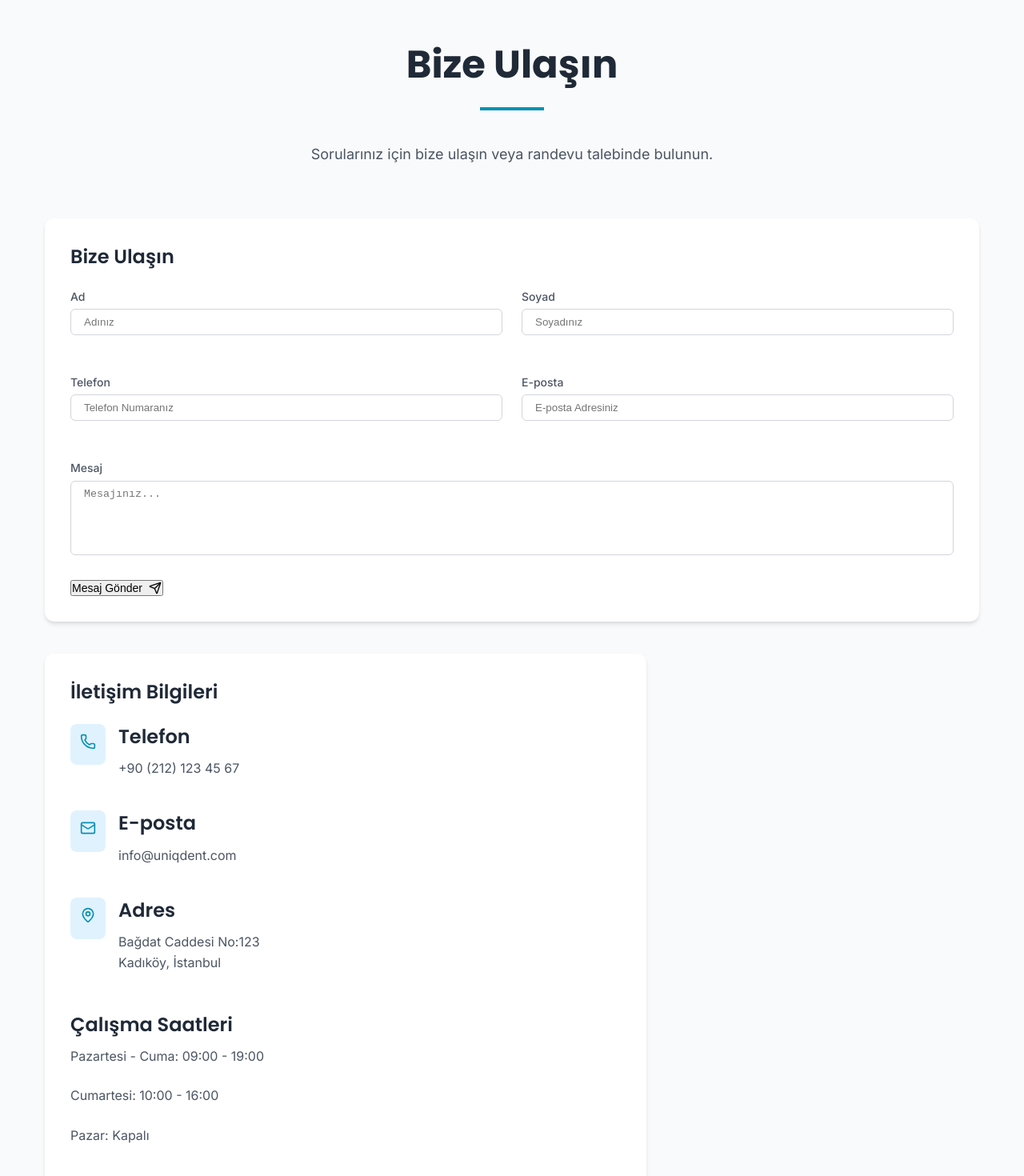
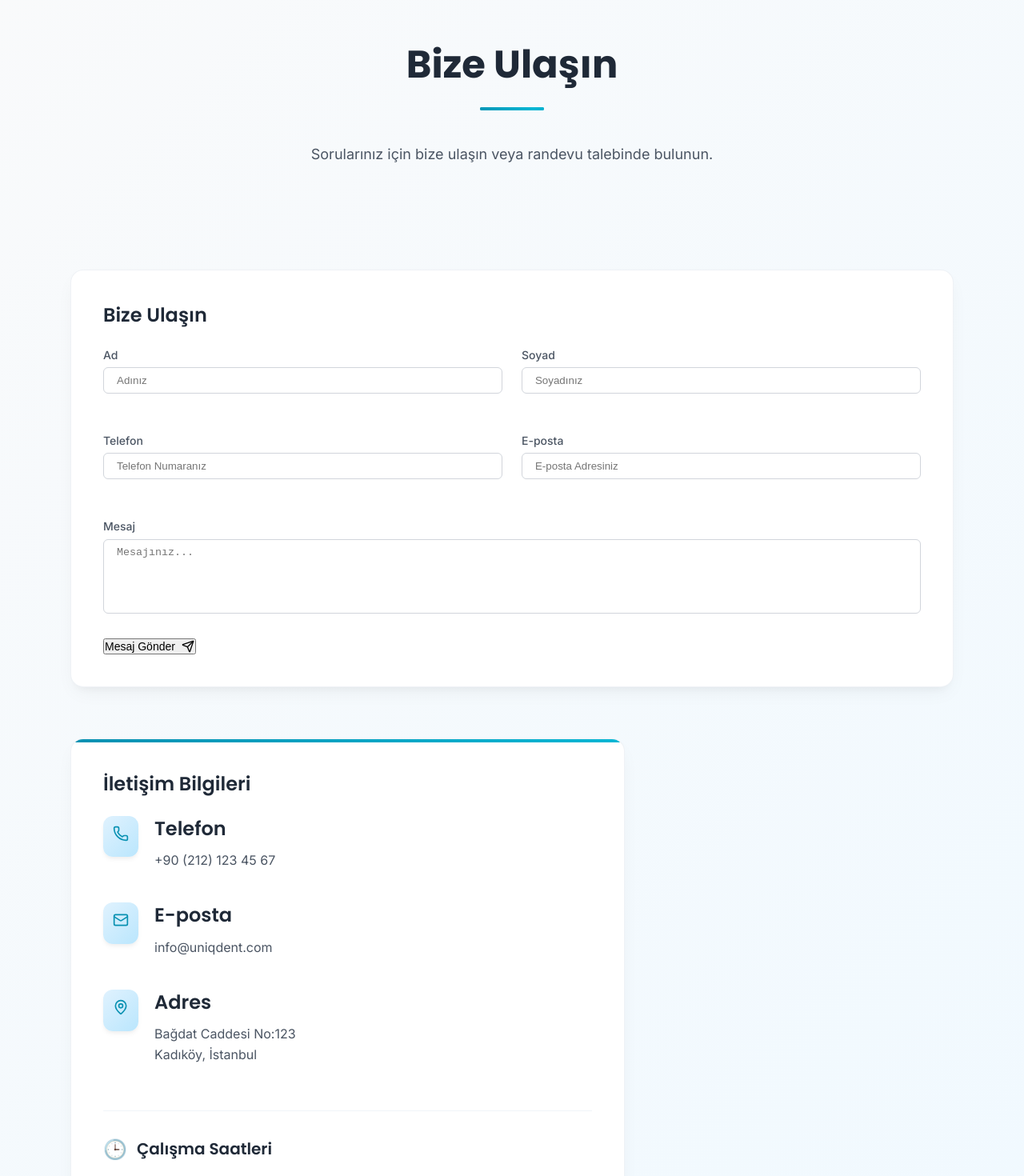
Before and after one commit to atabeyaykut/dentist-web, a React (Vite) app: page / in a window 1280 px wide. Shown: the part 8620-10090 px from the top of the page at 80% size. Built offline with nearby package versions, Linux system fonts and the light colour scheme.

Commit message:
style: enhance contact section with gradient backgrounds and hover animations

```diff
--- a/src/components/home/ContactForm.css
+++ b/src/components/home/ContactForm.css
@@ -1,7 +1,19 @@
 /* Contact Section Styles */
 .contact-section {
   padding: 6rem 0;
-  background-color: #f9fafb;
+  background: linear-gradient(135deg, #f9fafb 0%, #f0f9ff 100%);
+  position: relative;
+  overflow: hidden;
+}
+
+.contact-section::before {
+  content: '';
+  position: absolute;
+  top: 0;
+  left: 0;
+  right: 0;
+  height: 10px;
+  background: linear-gradient(90deg, #0891b2 0%, #06b6d4 50%, #0891b2 100%);
 }
 
 .contact-container {
@@ -9,11 +21,16 @@
   max-width: 1200px;
   margin: 0 auto;
   padding: 0 1rem;
+  display: flex;
+  flex-direction: column;
+  align-items: center;
 }
 
 .contact-header {
   text-align: center;
   margin-bottom: 4rem;
+  position: relative;
+  z-index: 1;
 }
 
 .contact-title {
@@ -27,8 +44,28 @@
 .contact-divider {
   width: 5rem;
   height: 0.25rem;
-  background-color: #0891b2;
+  background: linear-gradient(90deg, #0891b2 0%, #06b6d4 100%);
   margin: 0 auto 2.5rem;
+  border-radius: 2px;
+  position: relative;
+  overflow: hidden;
+}
+
+.contact-divider::after {
+  content: '';
+  position: absolute;
+  top: 0;
+  left: 0;
+  right: 0;
+  bottom: 0;
+  background: linear-gradient(90deg, #0891b2 0%, #06b6d4 50%, #0891b2 100%);
+  animation: shimmer 2s infinite linear;
+  background-size: 200% 100%;
+}
+
+@keyframes shimmer {
+  0% { background-position: 200% 0; }
+  100% { background-position: -200% 0; }
 }
 
 .contact-description {
@@ -43,7 +80,19 @@
 .contact-layout {
   display: grid;
   grid-template-columns: 1fr;
-  gap: 2.5rem;
+  gap: 3rem;
+  max-width: 1280px;
+  margin: 0 auto;
+  padding: 0 1.5rem;
+  width: 100%;
+}
+
+@media (min-width: 1024px) {
+  .contact-layout {
+    grid-template-columns: 1fr 1fr;
+    gap: 4rem;
+    padding: 0 2rem;
+  }
 }
 
 /* Form Styles */
@@ -53,9 +102,17 @@
 
 .contact-form-card {
   background-color: white;
-  border-radius: 0.75rem;
-  box-shadow: 0 4px 6px -1px rgba(0, 0, 0, 0.1), 0 2px 4px -1px rgba(0, 0, 0, 0.06);
-  padding: 2rem;
+  border-radius: 1rem;
+  box-shadow: 0 10px 25px -5px rgba(0, 0, 0, 0.05), 0 8px 10px -6px rgba(0, 0, 0, 0.04);
+  padding: 2.5rem;
+  transition: all 0.3s ease;
+  border: 1px solid rgba(203, 213, 225, 0.3);
+  height: 100%;
+}
+
+.contact-form-card:hover {
+  transform: translateY(-5px);
+  box-shadow: 0 20px 25px -5px rgba(0, 0, 0, 0.08), 0 10px 10px -5px rgba(0, 0, 0, 0.02);
 }
 
 .contact-form-title {
@@ -127,14 +184,35 @@
 /* Contact Info Styles */
 .contact-info-container {
   grid-column: span 1;
+  width: 100%;
 }
 
 .contact-info-card {
   background-color: white;
-  border-radius: 0.75rem;
-  box-shadow: 0 4px 6px -1px rgba(0, 0, 0, 0.1), 0 2px 4px -1px rgba(0, 0, 0, 0.06);
-  padding: 2rem;
+  border-radius: 1rem;
+  box-shadow: 0 10px 25px -5px rgba(0, 0, 0, 0.05), 0 8px 10px -6px rgba(0, 0, 0, 0.04);
+  padding: 2.5rem;
   height: 100%;
+  transition: all 0.3s ease;
+  border: 1px solid rgba(203, 213, 225, 0.3);
+  position: relative;
+  overflow: hidden;
+  width: 100%;
+}
+
+.contact-info-card::before {
+  content: '';
+  position: absolute;
+  top: 0;
+  left: 0;
+  width: 100%;
+  height: 4px;
+  background: linear-gradient(90deg, #0891b2 0%, #06b6d4 100%);
+}
+
+.contact-info-card:hover {
+  transform: translateY(-5px);
+  box-shadow: 0 20px 25px -5px rgba(0, 0, 0, 0.08), 0 10px 10px -5px rgba(0, 0, 0, 0.02);
 }
 
 .contact-info-title {
@@ -156,14 +234,28 @@
 }
 
 .contact-info-icon-container {
-  background-color: #e0f2fe;
+  background: linear-gradient(135deg, #e0f2fe 0%, #bae6fd 100%);
   padding: 0.75rem;
-  border-radius: 0.5rem;
-  margin-right: 1rem;
+  border-radius: 0.75rem;
+  margin-right: 1.25rem;
+  flex-shrink: 0;
+  transition: all 0.3s ease;
+  box-shadow: 0 4px 6px -1px rgba(0, 0, 0, 0.05), 0 2px 4px -1px rgba(0, 0, 0, 0.03);
+}
+
+.contact-info-item:hover .contact-info-icon-container {
+  transform: scale(1.05);
+  background: linear-gradient(135deg, #bae6fd 0%, #7dd3fc 100%);
 }
 
 .contact-info-icon {
   color: #0891b2;
+  transition: all 0.3s ease;
+}
+
+.contact-info-item:hover .contact-info-icon {
+  color: #0e7490;
+  transform: scale(1.1);
 }
 
 .contact-info-content {
@@ -181,7 +273,53 @@
 }
 
 .working-hours {
-  margin-top: 2rem;
+  margin-top: 2.5rem;
+  padding-top: 2rem;
+  border-top: 1px solid #f1f5f9;
+}
+
+.working-hours-title {
+  display: flex;
+  align-items: center;
+  gap: 0.75rem;
+  font-size: 1.25rem;
+  color: #1e293b;
+  margin-bottom: 1.25rem;
+  font-weight: 600;
+}
+
+.working-hours-title::before {
+  content: '🕒';
+  font-size: 1.5rem;
+}
+
+.working-hours-list {
+  display: flex;
+  flex-direction: column;
+  gap: 0.5rem;
+}
+
+.working-hours-item {
+  display: flex;
+  justify-content: space-between;
+  padding: 0.5rem 0;
+  border-bottom: 1px dashed #e2e8f0;
+  color: #4b5563;
+  font-size: 0.95rem;
+}
+
+.working-hours-item:last-child {
+  border-bottom: none;
+}
+
+.working-hours-day {
+  font-weight: 500;
+  color: #334155;
+}
+
+.working-hours-time {
+  font-weight: 500;
+  color: #0891b2;
 }
 
 .working-hours-title {
```
